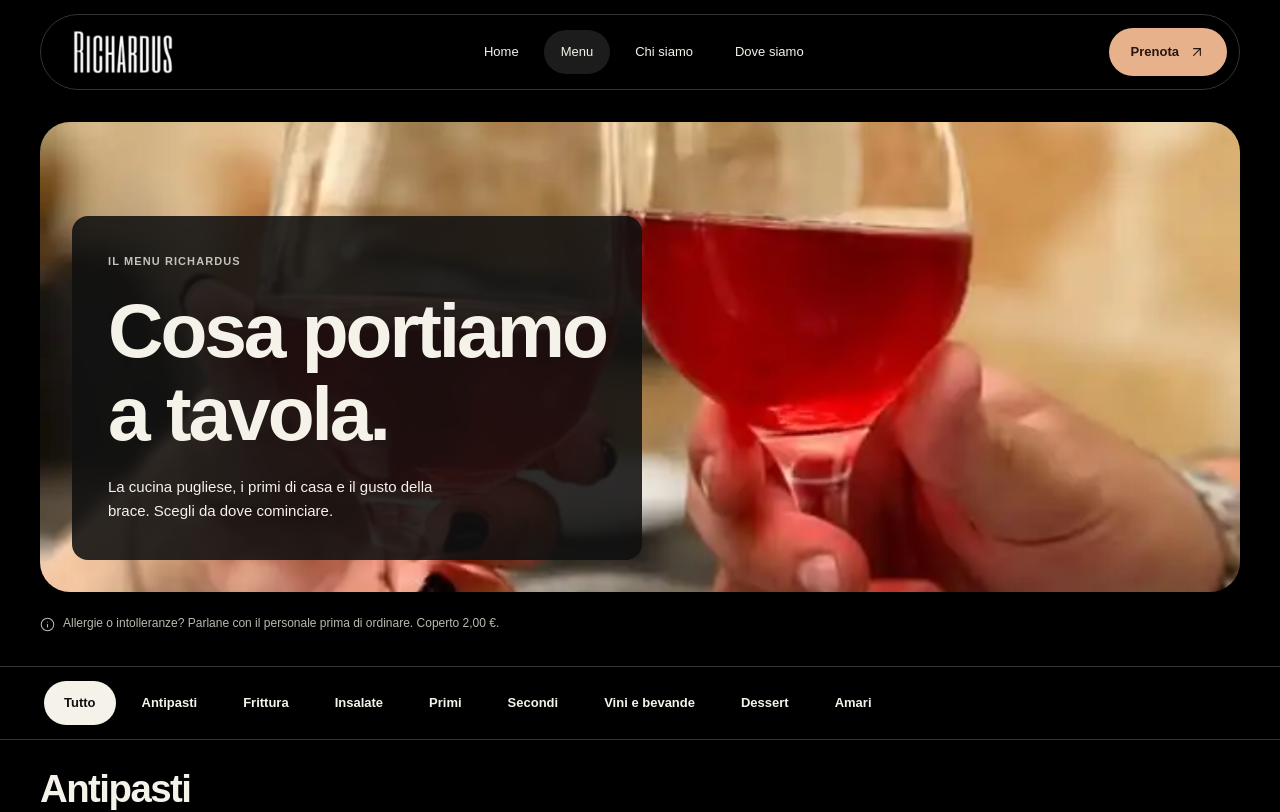
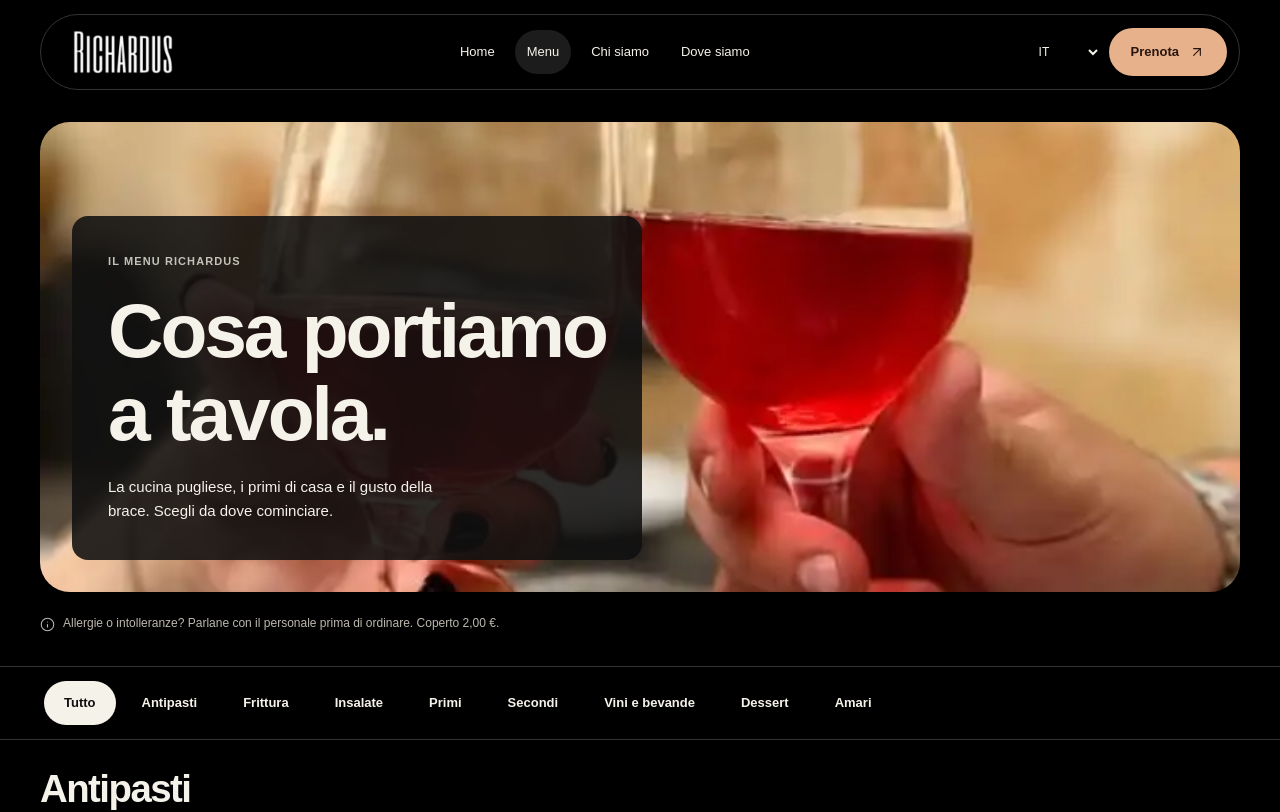
Before and after one commit to FrancescoPalasciano/richardus, a Next.js app: page /menu in a window 1280 px wide. Shown: the top 812 px of the page. Built offline with nearby package versions, Linux system fonts and the light colour scheme; a web font is replaced by a local one.

Commit message:
feat: add four-language navigation and static localized routes

```diff
--- /dev/null
+++ b/src/app/[locale]/[[...slug]]/page.tsx
@@ -0,0 +1,94 @@
+import type { Metadata } from "next";
+import { notFound } from "next/navigation";
+import Home from "@/app/page";
+import MenuPage from "@/app/menu/page";
+import AboutPage from "@/app/chi-siamo/page";
+import PrivacyPage from "@/app/privacy-policy/page";
+import CookiePage from "@/app/cookie-policy/page";
+import { getTranslator } from "@/lib/i18n";
+import {
+  locales,
+  resolveLocale,
+  localizeHref,
+  languageAlternates,
+} from "@/lib/locale";
+
+type Props = { params: Promise<{ locale: string; slug?: string[] }> };
+const pages = {
+  "": Home,
+  menu: MenuPage,
+  "chi-siamo": AboutPage,
+  "privacy-policy": PrivacyPage,
+  "cookie-policy": CookiePage,
+};
+const titles = {
+  "": "Richardus | Trattoria a Francavilla Fontana",
+  menu: "Menu: piatti, ingredienti e prezzi",
+  "chi-siamo": "La nostra trattoria a Francavilla Fontana",
+  "privacy-policy": "Privacy policy",
+  "cookie-policy": "Cookie policy",
+};
+const descriptions = {
+  "": "Richardus, trattoria storica a Francavilla Fontana: cucina pugliese, pasta e carne alla brace in Via San Giovanni 15. Scopri il menu e prenota il tuo tavolo.",
+  menu: "Il menu di Richardus a Francavilla Fontana: antipasti, pasta e piatti alla brace. Consulta ingredienti e prezzi e prenota il tuo tavolo.",
+  "chi-siamo":
+    "Trattoria storica a Francavilla Fontana, in provincia di Brindisi, Puglia. Cucina italiana e pugliese, pasta e piatti alla brace.",
+  "privacy-policy": "Informazioni sul trattamento dei dati del sito Richardus.",
+  "cookie-policy": "Cookie e contenuti esterni del sito Richardus.",
+};
+export const dynamicParams = false;
+export function generateStaticParams() {
+  return locales
+    .filter((locale) => locale !== "it")
+    .flatMap((locale) =>
+      Object.keys(pages).map((slug) => ({ locale, slug: slug ? [slug] : [] })),
+    );
+}
+function resolvePage(locale: string, slug: string[] = []) {
+  const key = slug.join("/");
+  if (!["en", "fr", "de"].includes(locale) || !Object.hasOwn(pages, key))
+    notFound();
+  return { locale: resolveLocale(locale), key: key as keyof typeof pages };
+}
+export async function generateMetadata({ params }: Props): Promise<Metadata> {
+  const values = await params;
+  const { locale, key } = resolvePage(values.locale, values.slug);
+  const t = getTranslator(locale),
+    path = key ? `/${key}` : "/";
+  const title = t(titles[key]),
+    description = t(descriptions[key]);
+  return {
+    title: key ? title : { absolute: title },
+    description,
+    alternates: {
+      canonical: localizeHref(path, locale),
+      languages: languageAlternates(path),
+    },
+    robots: key.endsWith("policy")
+      ? { index: false, follow: true }
+      : { index: true, follow: true },
+    openGraph: {
+      title,
+      description,
+      url: localizeHref(path, locale),
+      siteName: "Richardus",
+      type: "website",
+      locale: { en: "en_GB", fr: "fr_FR", de: "de_DE", it: "it_IT" }[locale],
+      images: [
+        { url: "/opengraph-image", width: 1200, height: 630, alt: "Richardus" },
+      ],
+    },
+    twitter: {
+      card: "summary_large_image",
+      title,
+      description,
+      images: ["/opengraph-image"],
+    },
+  };
+}
+export default async function LocalizedPage({ params }: Props) {
+  const values = await params;
+  const { locale, key } = resolvePage(values.locale, values.slug);
+  const Page = pages[key];
+  return <Page params={Promise.resolve({ locale })} />;
+}
--- a/src/app/globals.css
+++ b/src/app/globals.css
@@ -50,6 +50,22 @@
   --gutter: 16px;
   --section-space: clamp(64px, 7vw, 112px);
   --header-offset: 100px;
+}
+.language-switcher select {
+  width: 70px;
+  min-height: 44px;
+  padding: 8px 4px;
+  background: var(--background);
+  color: var(--foreground);
+  border: 0;
+  border-radius: var(--radius-sm);
+  font: inherit;
+  font-size: 12px;
+  cursor: pointer;
+}
+.language-switcher select:focus-visible {
+  outline: 2px solid var(--ring);
+  outline-offset: 2px;
 }
 
 @theme inline {
--- a/src/app/sitemap.ts
+++ b/src/app/sitemap.ts
@@ -1,17 +1,14 @@
 import type { MetadataRoute } from "next";
+import { locales, localizeHref, languageAlternates } from "@/lib/locale";
 
 export default function sitemap(): MetadataRoute.Sitemap {
-  return [
-    { url: "https://richardus.it", changeFrequency: "monthly", priority: 1 },
-    {
-      url: "https://richardus.it/menu",
-      changeFrequency: "weekly",
-      priority: 0.9,
-    },
-    {
-      url: "https://richardus.it/chi-siamo",
-      changeFrequency: "monthly",
-      priority: 0.7,
-    },
-  ];
+  return locales.flatMap((locale) =>
+    ["/", "/menu", "/chi-siamo"].map((path) => ({
+      url: `https://richardus.it${localizeHref(path, locale)}`,
+      changeFrequency:
+        path === "/menu" ? ("weekly" as const) : ("monthly" as const),
+      priority: path === "/" ? 1 : path === "/menu" ? 0.9 : 0.7,
+      alternates: { languages: languageAlternates(path) },
+    })),
+  );
 }
--- a/src/components/Header.module.css
+++ b/src/components/Header.module.css
@@ -30,6 +30,7 @@
 .actions {
   display: flex;
   align-items: center;
+  gap: 8px;
 }
 .mobileSheet {
   display: flex;
@@ -100,7 +101,7 @@
     display: inline-flex;
     align-items: center;
     min-height: 44px;
-    padding-inline: 17px;
+    padding-inline: 12px;
     font-size: 13px;
     font-weight: 500;
     border-radius: var(--radius-pill);
--- a/src/components/Header.tsx
+++ b/src/components/Header.tsx
@@ -20,6 +20,7 @@ import {
 import { restaurant } from "@/lib/restaurant";
 import styles from "./Header.module.css";
 import Brand from "./Brand";
+import LanguageSwitcher from "./LanguageSwitcher";
 
 const links = [
   { href: "/", label: "Home" },
@@ -89,6 +90,7 @@ export default function Header() {
           ))}
         </nav>
         <div className={styles.actions}>
+          <LanguageSwitcher />
           <Button asChild className={styles.desktopBooking}>
             <a
               href={restaurant.whatsapp}
--- /dev/null
+++ b/src/components/LanguageSwitcher.tsx
@@ -0,0 +1,44 @@
+"use client";
+import { usePathname, useRouter } from "next/navigation";
+import { useLocale } from "./LocaleProvider";
+import {
+  locales,
+  localeNames,
+  localizeHref,
+  unlocalizedPath,
+  type Locale,
+} from "@/lib/locale";
+
+export default function LanguageSwitcher() {
+  const { locale, t } = useLocale();
+  const pathname = usePathname(),
+    router = useRouter();
+  return (
+    <label className="language-switcher">
+      <span className="sr-only">{t("Lingua")}</span>
+      <select
+        value={locale}
+        onChange={(event) =>
+          router.push(
+            localizeHref(
+              unlocalizedPath(pathname),
+              event.target.value as Locale,
+            ) + window.location.hash,
+          )
+        }
+        aria-label={t("Lingua")}
+      >
+        {locales.map((value) => (
+          <option
+            value={value}
+            key={value}
+            lang={value}
+            aria-label={localeNames[value]}
+          >
+            {value.toUpperCase()}
+          </option>
+        ))}
+      </select>
+    </label>
+  );
+}
```
